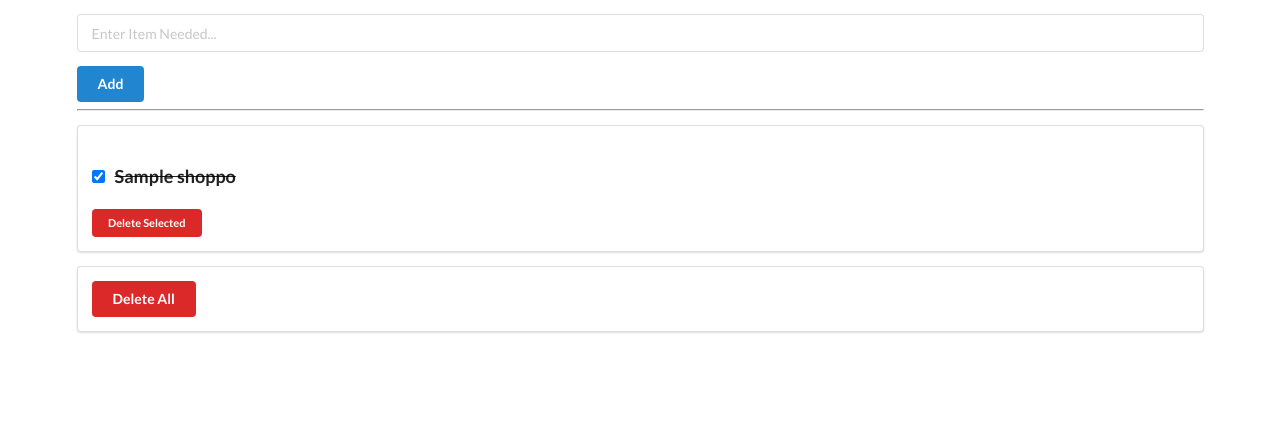
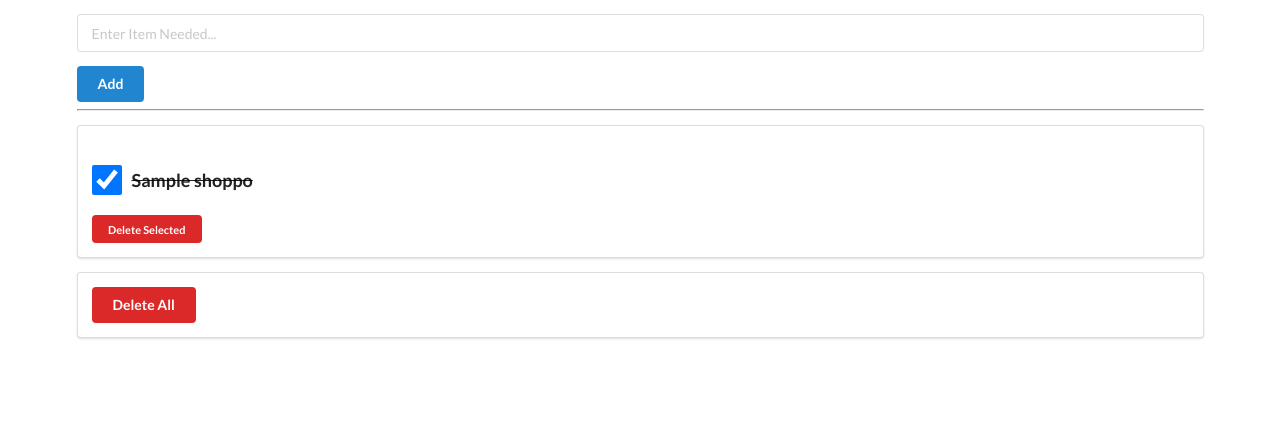
Before and after one commit to matthern/flask_lists, a Flask app: page / in a window 1280 px wide. Shown: the part 82-517 px from the top of the page. Run offline with Flask 2, Linux system fonts and the light colour scheme; tables that the repository leaves empty hold one stand-in row (values such as "Sample post").

Commit message:
changed tick box

```diff
--- a/app.py
+++ b/app.py
@@ -1,11 +1,12 @@
-from flask import Flask, render_template, request, redirect, url_for
+from flask import Flask, render_template, request, redirect, url_for, send_from_directory
 from flask_sqlalchemy import SQLAlchemy
 app = Flask(__name__)
 # /// = relative path, //// = absolute path
 app.config['SQLALCHEMY_DATABASE_URI'] = 'sqlite:///db.sqlite'
 app.config['SQLALCHEMY_TRACK_MODIFICATIONS'] = False
 db = SQLAlchemy(app)
-
+app.static_url_path = '/static'
+app.static_folder = 'static'
 
 class Shoppo(db.Model):
     id = db.Column(db.Integer, primary_key=True)
@@ -14,11 +15,18 @@ class Shoppo(db.Model):
 
 
 
+@app.route('/favicon.ico')
+def favicon():
+    print("Favicon function called")
+    return send_from_directory(app.static_folder, 'favicon.ico', mimetype='image/vnd.microsoft.icon')
+
+
 
 @app.route("/")
 def home():
     shoppo_list = Shoppo.query.all()
     return render_template("base.html", shoppo_list=shoppo_list)
+
 
 
 @app.route("/add", methods=["POST"])
--- a/templates/base.html
+++ b/templates/base.html
@@ -2,6 +2,11 @@
 <html lang="en">
 
 <head>
+    <link rel="shortcut icon" href="{{ url_for('static', filename='favicon.ico') }}">
+    <link rel="apple-touch-icon" href="{{ url_for('static', filename='icon-03.png') }}">
+    <link rel="manifest" href="{{ url_for('static', filename='manifest.json') }}">
+
+
     <meta charset="UTF-8">
     <meta name="viewport" content="width=device-width, initial-scale=1.0">
     <title>Shopping List</title>
@@ -13,8 +18,12 @@
             text-decoration: line-through ;
 
         }
-    </style>
-<style>
+
+    .big-checkbox {
+    height: 30px;
+    width: 30px;
+}
+
     .checkbox-text-wrapper {
         display: flex;
         align-items: center;
@@ -64,7 +73,11 @@
                 {% for shoppo in shoppo_list %}
 
                     <div class="checkbox-text-wrapper">
-                        <input type="checkbox" {% if shoppo.complete %}checked{% endif %} onchange="location.href='/update/{{shoppo.id}}'" name="selected_items" name="selected_items" value="{{shoppo.id}}">
+
+                        <input type="checkbox" {% if shoppo.complete %}checked{% endif %} onchange="location.href='/update/{{shoppo.id}}'" name="selected_items" name="selected_items" value="{{shoppo.id}}" class="big-checkbox">
+
+
+
                         <p class="ui big header {% if shoppo.complete %}crossed{% endif %}">
                              {{ shoppo.title }}
 
```
Also changed, not shown: requirments.txt (deleted, +0 -11 lines), static/favicon.ico (added), static/icon-02.png (added), static/icon-03.png (added), static/icon.png (added), static/manifest.json (added), static/shopping-list-02.png (added).
